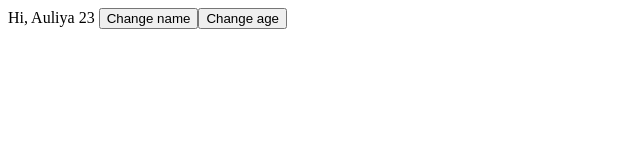
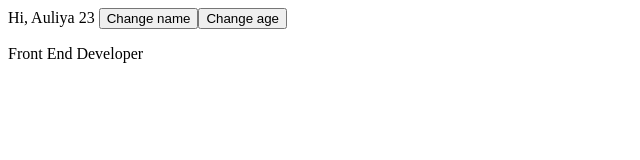
Before and after one commit to auliyaaqma/vue-hyrule-jobs, a Vue app: page / in a window 1280 px wide. Shown: the top 160 px of the page, without its empty margins (0-640 px from the left). Built offline with nearby package versions, Linux system fonts and the light colour scheme.

Commit message:
Composition API

```diff
--- a/src/App.vue
+++ b/src/App.vue
@@ -1,17 +1,49 @@
 <template>
   <div class="app">
     Hi, {{ name }} {{ age }}
-    <button @click="changeName('Aqma')"> Change name</button>
-    <button @click="changeAge(24)"> Change age</button>
+    <button @click="changeName('Aqma')">Change name</button>
+    <button @click="changeAge(24)">Change age</button>
+    <br>
+    <p>{{ jobs[0].title }}</p>
+    <!-- <p v-for="job in jobs" key="job.id">{{ job.title }} - {{ job.location }} - {{ job.salary }}</p> -->
   </div>
 </template>
 
 <script lang="ts">
-import { defineComponent } from 'vue';
+import { defineComponent, reactive, ref, toRefs } from 'vue';
+import Job from './types/Job'
 
 export default defineComponent({
   name: 'App',
   components: {},
+  setup(){
+    // const state = reactive({
+    //   name: 'Auliya',
+    //   age: 25 as number | string
+    // })
+
+    // state.name = 999 // cannot change type
+    // state.age = '26'
+
+    // return { ...toRefs(state) }
+
+    // const name = ref('Auliya')
+    // const age = ref<number|string>(23)
+
+    // // age.value = 25 --> set value if use ref
+
+    // return { name, age}
+
+    const jobs = ref<Job[]>([
+        { title: 'Front End Developer', location: 'Bandung', salary: 3000000, id:'1'},
+        { title: 'Back End Developer', location: 'Bandung', salary: 4000000, id:'2'},
+        { title: 'UI/UX', location: 'Bandung', salary: 3500000, id:'3'},
+        { title: 'Fullstack Developer', location: 'Bandung', salary: 5000000, id:'4'},
+        { title: 'QA', location: 'Bandung', salary: 4000000, id:'5'},
+      ])
+
+    return {jobs}
+  },
   data() {
     return {
       name : 'Auliya',
--- /dev/null
+++ b/src/types/Job.ts
@@ -0,0 +1,8 @@
+interface Job {
+	title: string,
+	location: string,
+	salary: number,
+	id: string
+}
+
+export default Job
```
Also changed, not shown: src/Job.ts (added).
